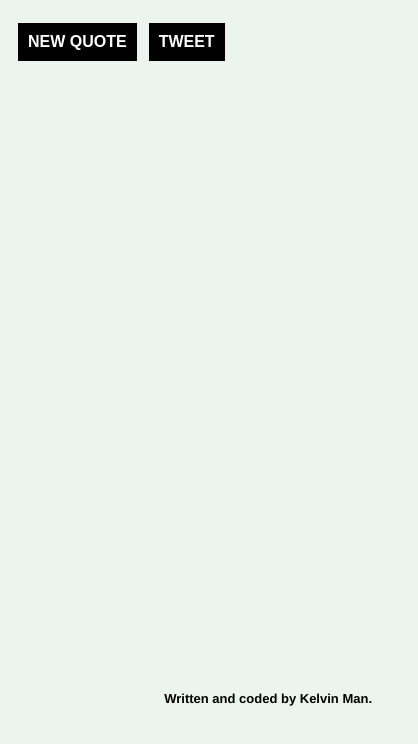
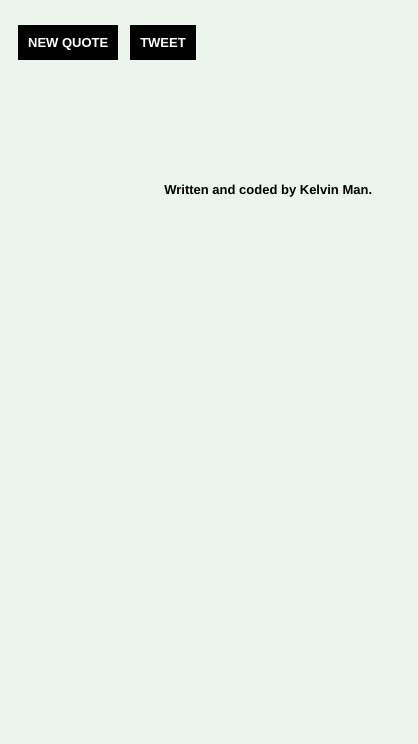
Before and after one commit to kelvinman/quote-new-tab-page, a plain HTML site: page index.html in a window 390 px wide. Shown: the whole page, 418 px wide, since content can reach past the window. Drawn offline with nearby package versions, Linux system fonts and the light colour scheme.

Commit message:
fix responsive layout

```diff
--- a/css/main.css
+++ b/css/main.css
@@ -9,7 +9,7 @@ button {
     background-color: black;
     border: none;
     color: white;
-    font-size: 16px;
+    font-size: 13px;
     padding: 10px;
 }
 
@@ -18,9 +18,11 @@ h6 {
     text-align: right;
 }
 
-#quoteAndTitle {
-    height: 200px;
-    padding: 200px;
+#quote-and-title {
+    padding-top: 13%;
+    padding-bottom: 13%;
+    padding-left: 10%;
+    width: 80%;
 }
 
 #title {
--- a/index.html
+++ b/index.html
@@ -21,16 +21,16 @@
 
         $(document).ready(function() {
             newQuote();
-            $("#newQuote").click(newQuote);
+            $("#new-quote").click(newQuote);
         });
         </script>
 
     </head>
     <body>
 
-        <button id="newQuote"><strong>NEW QUOTE</strong></button>
+        <button id="new-quote"><strong>NEW QUOTE</strong></button>
         <a class="twitter-share-button" target="_blank"><button><strong>TWEET</strong></button></a>
-        <div id="quoteAndTitle"></div>
+        <div id="quote-and-title"></div>
         <h6>Written and coded by Kelvin Man.</h6>
 
     </body>
```
Also changed, not shown: 1 other file.
